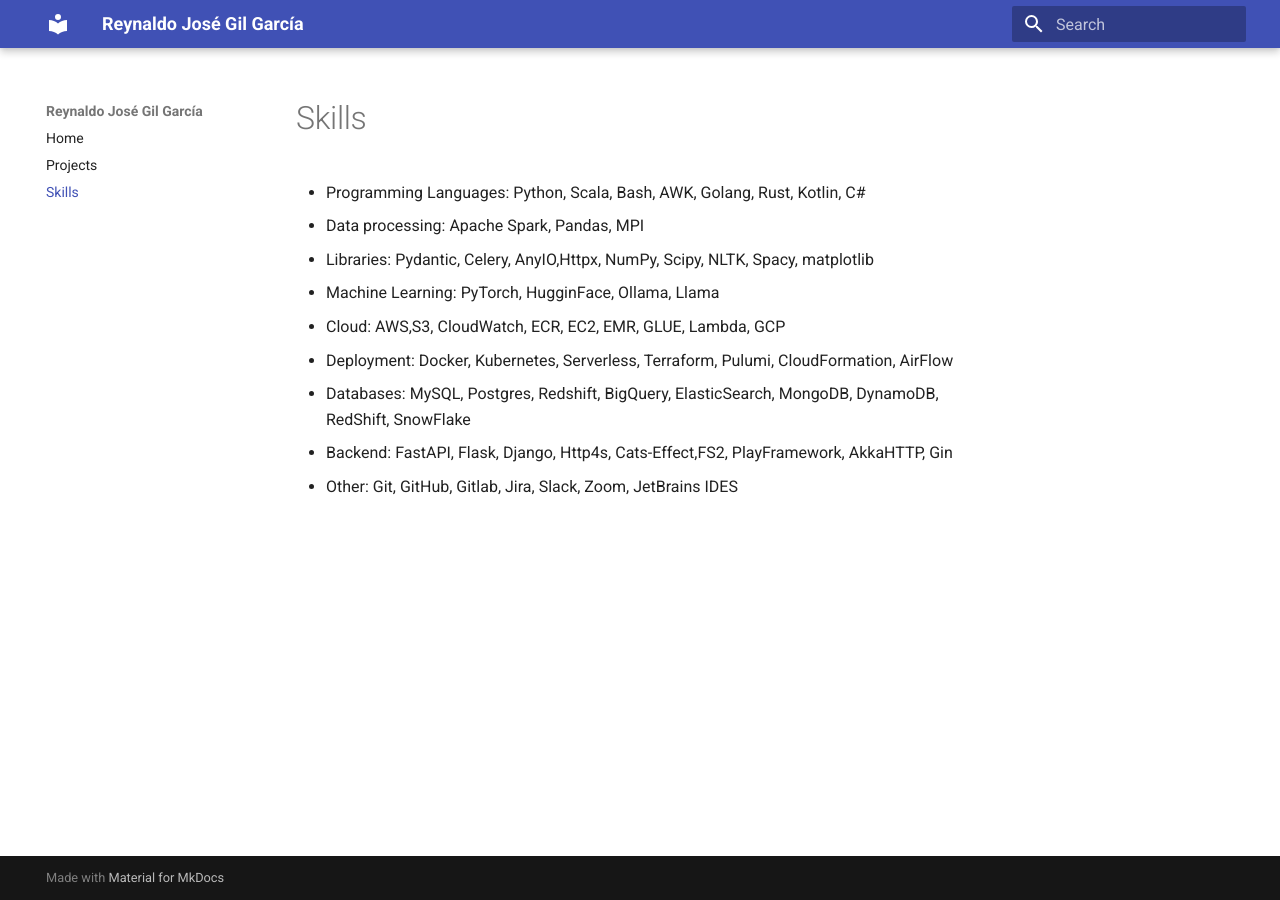
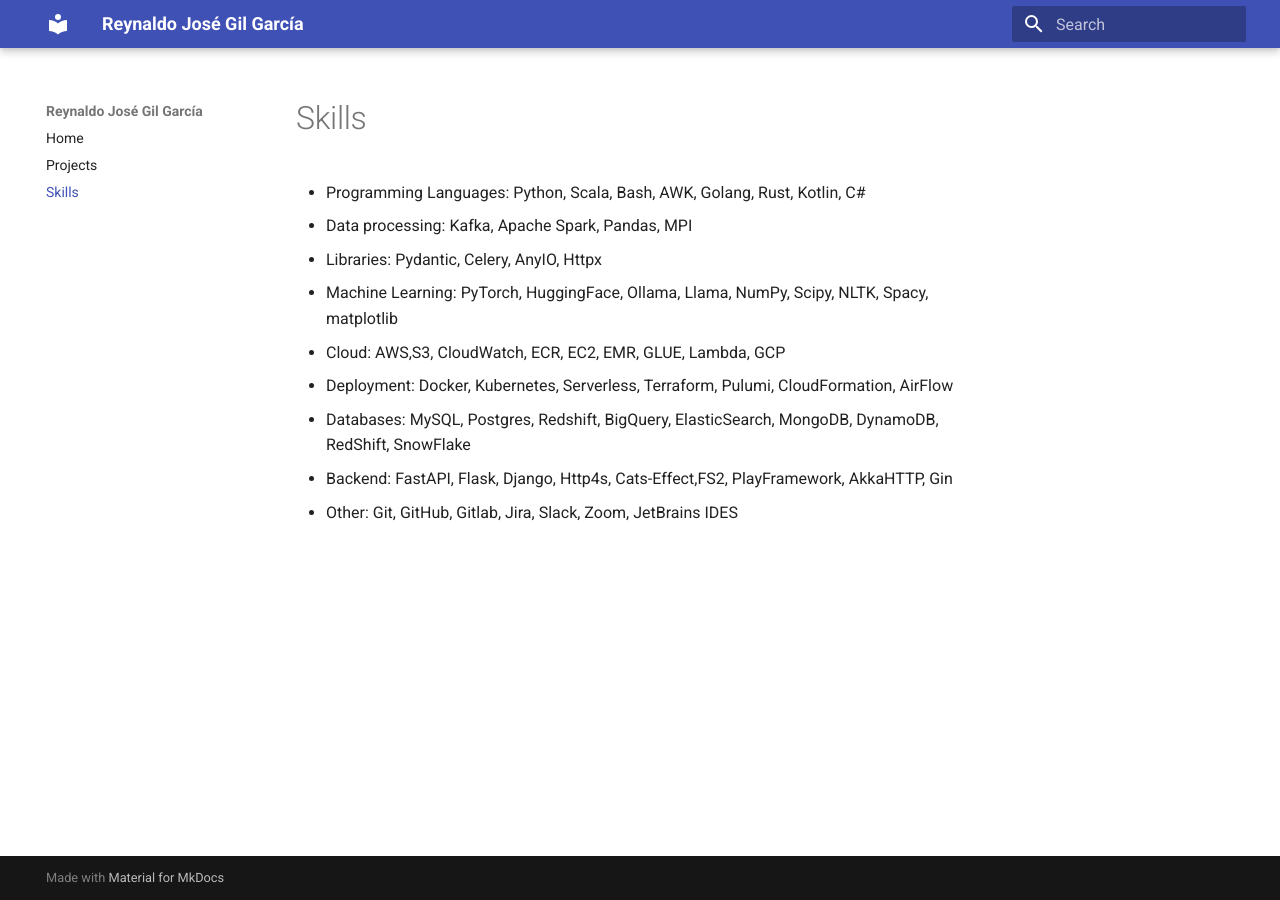
Before and after one commit to gilcu2/gilcu2.github.io, an MkDocs documentation site: the page built from docs/skills.md, in a window 1280 px wide. Built offline with MkDocs 1.6.1 and Material for MkDocs 9.7.7, drawn with Linux system fonts in a browser that asks for light colours.

```diff
--- a/docs/skills.md
+++ b/docs/skills.md
@@ -1,7 +1,7 @@
 - Programming Languages: Python, Scala, Bash, AWK, Golang, Rust,  Kotlin,  C#
-- Data processing: Apache Spark, Pandas, MPI
-- Libraries: Pydantic, Celery, AnyIO,Httpx, NumPy, Scipy, NLTK, Spacy, matplotlib
-- Machine Learning: PyTorch, HugginFace, Ollama, Llama
+- Data processing: Kafka, Apache Spark, Pandas, MPI
+- Libraries: Pydantic, Celery, AnyIO, Httpx
+- Machine Learning: PyTorch, HuggingFace, Ollama, Llama, NumPy, Scipy, NLTK, Spacy, matplotlib
 - Cloud: AWS,S3, CloudWatch, ECR, EC2, EMR, GLUE, Lambda, GCP
 - Deployment:  Docker, Kubernetes, Serverless, Terraform, Pulumi, CloudFormation, AirFlow
 - Databases: MySQL, Postgres, Redshift, BigQuery, ElasticSearch, MongoDB, DynamoDB, RedShift, SnowFlake
```
Also changed, not shown: docs/projects.md (+1 -0 lines), site/projects/index.html, site/search/search_index.json, site/sitemap.xml, 1 other file.
